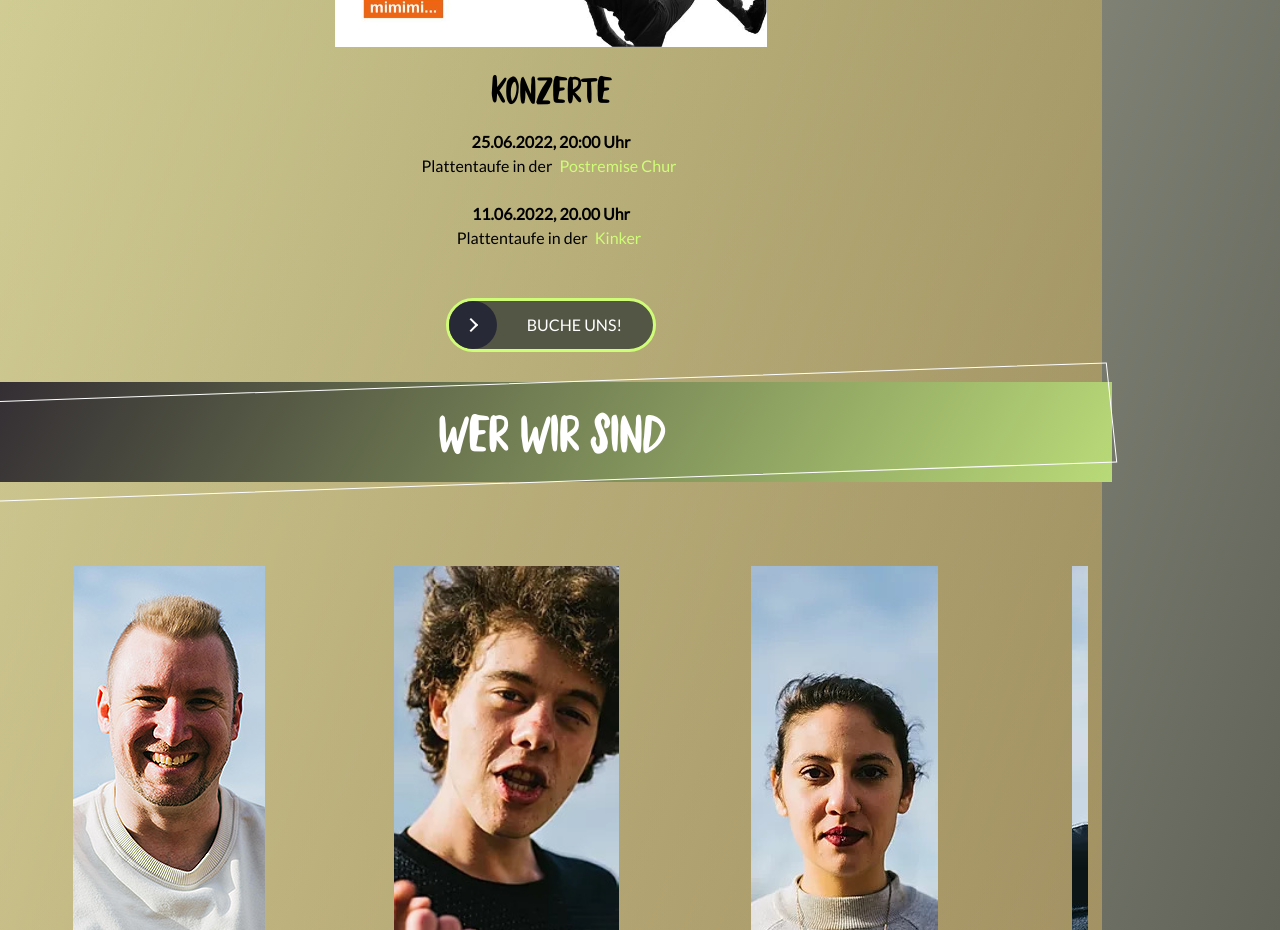
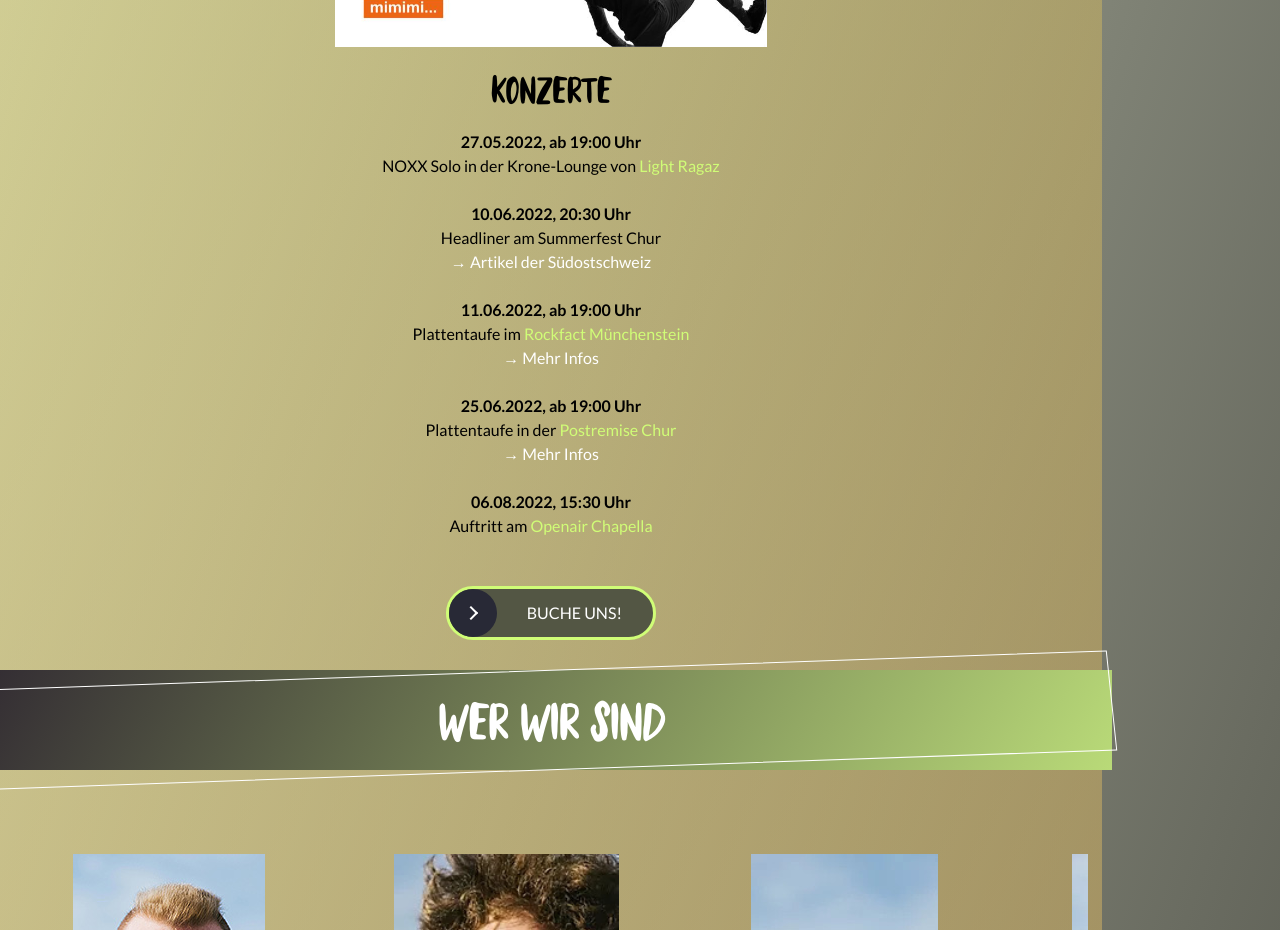
Before and after one commit to weeebr/noxx, a React (Create React App) app: page / in a window 1280 px wide. Shown: the part 1160-2090 px from the top of the page. Built offline with nearby package versions, Linux system fonts and the light colour scheme.

Commit message:
Events Update - Styles angepasst - LatoBold added

```diff
--- a/src/GlobalStyle.js
+++ b/src/GlobalStyle.js
@@ -2,6 +2,7 @@ import { createGlobalStyle } from "styled-components";
 import AmaticBold from "./assets/fonts/PinkLemonade.otf";
 import AmaticRegular from "./assets/fonts/PinkLemonade.otf";
 import LatoRegular from "./assets/fonts/Lato-Regular.ttf";
+import LatoBold from "./assets/fonts/Lato-Bold.ttf";
 
 import { colors, typography, getString, breakpoint, device } from "./theme";
 
@@ -25,6 +26,13 @@ const GlobalStyle = createGlobalStyle`
     font-style: normal;
     font-weight: 400;
     src: url(${LatoRegular}) format('truetype');
+  }
+
+  @font-face {
+    font-family: 'LatoBold';
+    font-style: normal;
+    font-weight: 900;
+    src: url(${LatoBold}) format('truetype');
   }
 
   *::before, *::after, * {
--- a/src/pages/Home.js
+++ b/src/pages/Home.js
@@ -46,19 +46,60 @@ const Home = forwardRef((props, ref) => {
       <h3>Konzerte</h3>
 
       <p>
-        <strong>25.06.2022, 20:00 Uhr</strong>
+      <DateTitle>27.05.2022, ab 19:00 Uhr</DateTitle>
+        <br />NOXX Solo in der Krone-Lounge von <a
+          href="https://lightragaz.com/angebot/light-lounge/"
+          target="_blank"
+          style={{margin: 0}}
+          rel="noopener noreferrer">Light Ragaz </a>
+          <br />
+      </p>
+      <br />
+      <p>
+        <DateTitle>10.06.2022, 20:30 Uhr</DateTitle>
+        <br />Headliner am Summerfest Chur
+        <br />
+        <DetailsLink
+          href="https://www.suedostschweiz.ch/ereignisse/viel-buendner-power-am-summer-fest-in-chur"
+          target="_blank"
+          rel="noopener noreferrer">→ Artikel der Südostschweiz</DetailsLink>
+      </p>
+      <br />
+      <p>
+        <DateTitle>11.06.2022, ab 19:00 Uhr</DateTitle>
+        <br />Plattentaufe im <a
+          href="http://rockfact.ch/"
+          target="_blank"
+          style={{margin: 0}}
+          rel="noopener noreferrer">Rockfact Münchenstein </a>
+          <br />
+          <DetailsLink
+          href="https://www.facebook.com/events/902731720448672?acontext=%7B%22event_action_history%22%3A[%7B%22surface%22%3A%22page%22%7D]%7D"
+          target="_blank"
+          rel="noopener noreferrer">→ Mehr Infos</DetailsLink>
+      </p>
+      <br />
+      <p>
+        <DateTitle>25.06.2022, ab 19:00 Uhr</DateTitle>
         <br />Plattentaufe in der <a
           href="https://www.postremise.ch"
           target="_blank"
-          rel="noopener noreferrer">Postremise Chur</a>
+          style={{margin: 0}}
+          rel="noopener noreferrer">Postremise Chur </a>
+          <br />
+         <DetailsLink
+          href="https://www.facebook.com/events/1690245907991680?acontext=%7B%22event_action_history%22%3A[%7B%22surface%22%3A%22page%22%7D]%7D"
+          target="_blank"
+          rel="noopener noreferrer">→ Mehr Infos</DetailsLink>
       </p>
       <br />
       <p>
-        <strong>11.06.2022, 20.00 Uhr</strong>
-        <br />Plattentaufe in der <a
-          href="https://www.kinker.ch/"
+        <DateTitle>06.08.2022, 15:30 Uhr</DateTitle>
+        <br />Auftritt am <a
+          href="https://chapella.ch/"
           target="_blank"
-          rel="noopener noreferrer">Kinker</a>
+          style={{margin: 0}}
+          rel="noopener noreferrer">Openair Chapella</a>
       </p>
       <br />
       <br />
@@ -70,6 +111,15 @@ const Home = forwardRef((props, ref) => {
     </div>
   );
 });
+
+const DateTitle = styled.strong`
+  font-family: 'LatoBold';
+`;
+
+const DetailsLink = styled.a`
+  margin: 0;
+  color: white;
+`;
 
 const ImagesWrapper = styled.div`
   text-align: center;
```
Also changed, not shown: src/assets/fonts/Lato-Bold.ttf (added), 1 other file (tests, documents, lock files or other folders).
